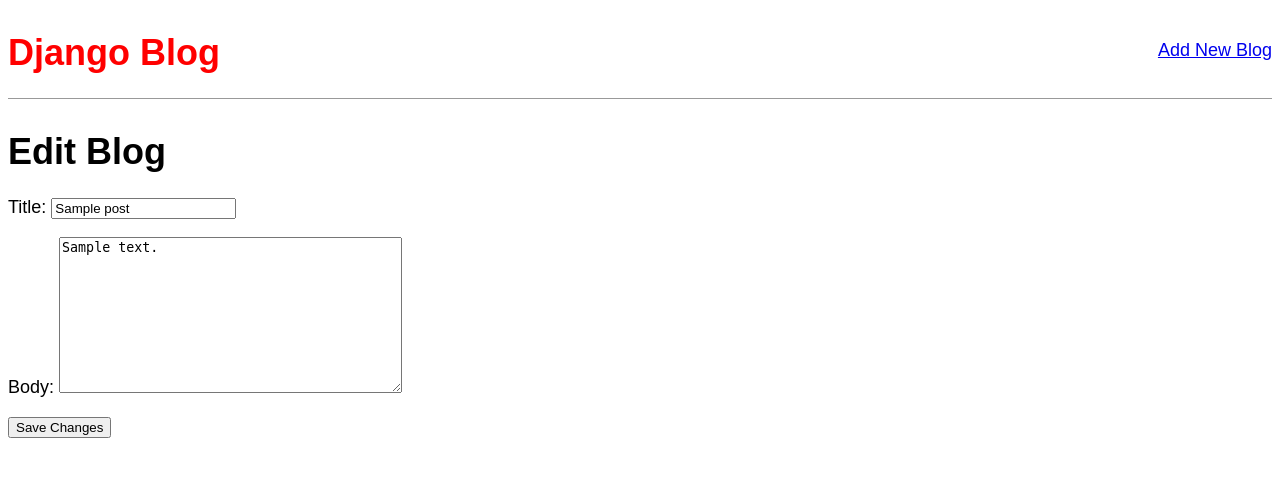
After one commit to webForDave/django_blog, a Django app: page /blog/1/edit/ in a window 1280 px wide. The commit adds this page. Shown: the top 477 px of the page. Run offline with Django 5.2, Linux system fonts and the light colour scheme; tables that the repository leaves empty hold one stand-in row (values such as "Sample post").

Commit message:
edit blog MVT

```diff
--- a/blog/models.py
+++ b/blog/models.py
@@ -16,4 +16,4 @@ class Post(models.Model):
 
 
     def get_absolute_url(self):
-        return reverse('post_detail', args=[str(self.id)])
+        return reverse('blog_detail', args=[str(self.id)])
--- a/blog/urls.py
+++ b/blog/urls.py
@@ -1,9 +1,10 @@
 from django.urls import path
-from .views import BlogListView, BlogDetailView, BlogCreateView
+from .views import BlogListView, BlogDetailView, BlogCreateView, BlogUpdateView
 
 
 urlpatterns = [
+    path('blog/<int:pk>/edit/', BlogUpdateView.as_view(), name='edit_blog'),
     path('new/', BlogCreateView.as_view(), name='new'),
-    path('post/<int:pk>/', BlogDetailView.as_view(), name='post_detail'),
+    path('blog/<int:pk>/', BlogDetailView.as_view(), name='blog_detail'),
     path('', BlogListView.as_view(), name='home')
 ]
--- a/blog/views.py
+++ b/blog/views.py
@@ -1,6 +1,6 @@
 from django.shortcuts import render
 from django.views.generic import ListView, DetailView
-from django.views.generic.edit import CreateView
+from django.views.generic.edit import CreateView, UpdateView
 from .models import Post
 
 
@@ -18,3 +18,9 @@ class BlogCreateView(CreateView):
     model = Post
     template_name = 'new_blog.html'
     fields = ['title', 'author', 'body']
+
+
+class BlogUpdateView(UpdateView):
+    fields = ['title', 'body']
+    model = Post
+    template_name = 'edit_blog.html'
--- a/templates/blog_detail.html
+++ b/templates/blog_detail.html
@@ -4,4 +4,5 @@
         <h2>{{post.title}}</h2>
         <p>{{post.body}}</p>
     </div>
+    <a href="{% url 'edit_blog' post.pk %}">Edit</a>
 {% endblock content %}
--- /dev/null
+++ b/templates/edit_blog.html
@@ -0,0 +1,9 @@
+{% extends 'base.html' %}
+{% block content %}
+    <h1>Edit Blog</h1>
+    <form action="" method="post">
+        {% csrf_token %}
+        {{ form.as_p }}
+        <input type="submit" value="Save Changes">
+    </form>
+{% endblock content %}
--- a/templates/index.html
+++ b/templates/index.html
@@ -2,7 +2,7 @@
 {% block content %}
     {% for post in object_list %}
         <div class="post_entry">
-            <h2><a href="{% url 'post_detail' post.pk %}">{{ post.title }}</a></h2>
+            <h2><a href="{% url 'blog_detail' post.pk %}">{{ post.title }}</a></h2>
             <p>{{ post.body }}</p>
         </div>
     {% endfor %}
```
